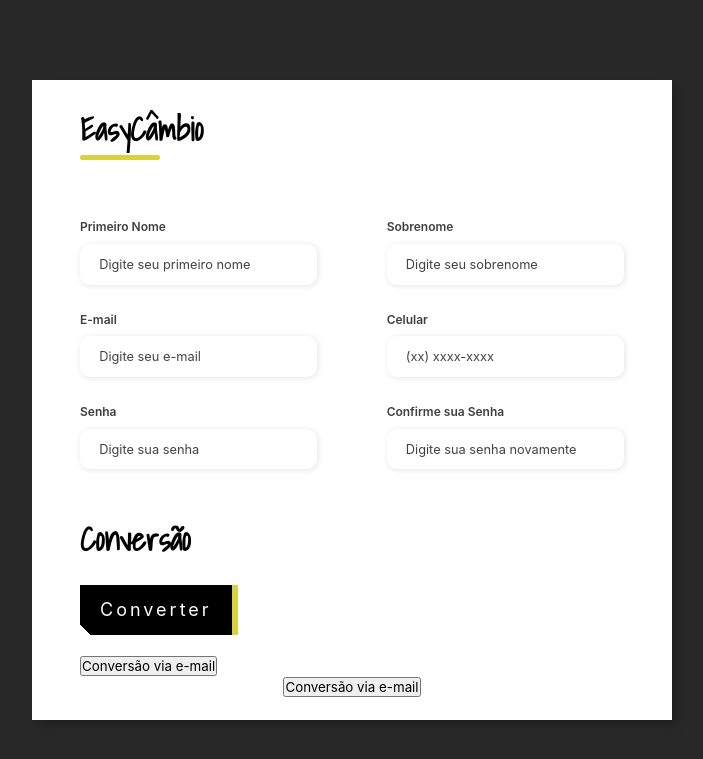
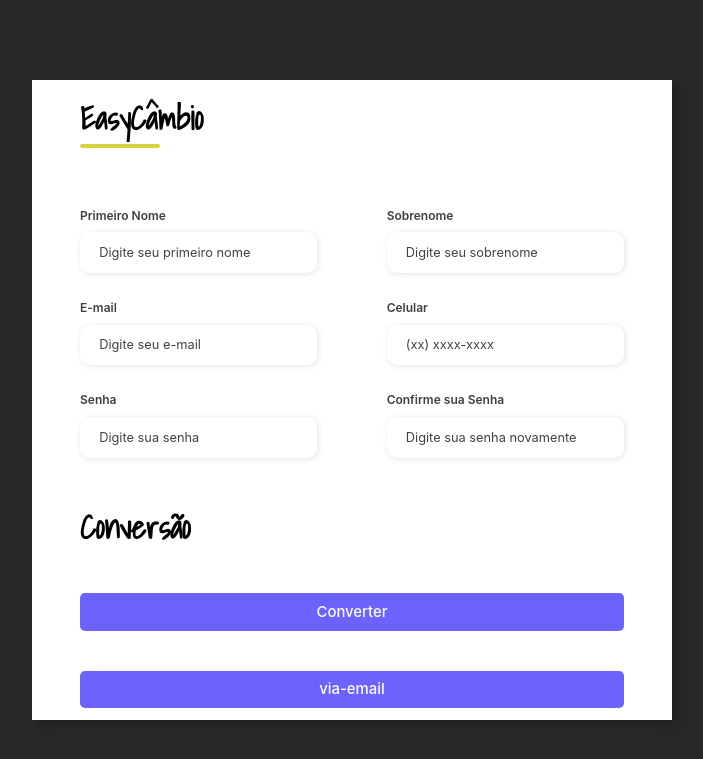
Before and after one commit to getwes/EasyCambio, a Flask app: page / in a window 1280 px wide. Shown: the top 759 px of the page, without its empty margins (288-991 px from the left). Run offline with Flask 3, Linux system fonts and the light colour scheme.

Commit message:
atualização

```diff
--- a/static/estilo.css
+++ b/static/estilo.css
@@ -137,101 +137,17 @@
 }
 
 .continue-button button {
-padding: 16px 20px;
- font-size: 18px;
- background: linear-gradient(45deg, transparent 5%, #000000 5%);
- border: 0;
- color: #fff;
- letter-spacing: 3px;
- line-height: 1;
- box-shadow: 6px 0px 0px #d6d33f;
- outline: transparent;
- position: relative;
-}
-
-button::after {
- --slice-0: inset(50% 50% 50% 50%);
- --slice-1: inset(80% -6px 0 0);
- --slice-2: inset(50% -6px 30% 0);
- --slice-3: inset(10% -6px 85% 0);
- --slice-4: inset(40% -6px 43% 0);
- --slice-5: inset(80% -6px 5% 0);
- content: "HOVER ME";
- display: block;
- position: absolute;
- top: 0;
- left: 0;
- right: 0;
- bottom: 0;
- background: linear-gradient(45deg, transparent 3%, #00e6f6 3%, #00e6f6 5%, #d6d33f 5%);
- text-shadow: -3px -3px 0px #f8f005, 3px 3px 0px #00e6f6;
- clip-path: var(--slice-0);
-}
-
-button:hover::after {
- animation: 1s glitch;
- animation-timing-function: steps(2, end);
-}
-
-@keyframes glitch {
- 0% {
-  clip-path: var(--slice-1);
-  transform: translate(-20px, -10px);
- }
-
- 10% {
-  clip-path: var(--slice-3);
-  transform: translate(10px, 10px);
- }
-
- 20% {
-  clip-path: var(--slice-1);
-  transform: translate(-10px, 10px);
- }
-
- 30% {
-  clip-path: var(--slice-3);
-  transform: translate(0px, 5px);
- }
-
- 40% {
-  clip-path: var(--slice-2);
-  transform: translate(-5px, 0px);
- }
-
- 50% {
-  clip-path: var(--slice-3);
-  transform: translate(5px, 0px);
- }
-
- 60% {
-  clip-path: var(--slice-4);
-  transform: translate(5px, 10px);
- }
-
- 70% {
-  clip-path: var(--slice-2);
-  transform: translate(-10px, 10px);
- }
-
- 80% {
-  clip-path: var(--slice-5);
-  transform: translate(20px, -10px);
- }
-
- 90% {
-  clip-path: var(--slice-1);
-  transform: translate(-10px, 0px);
- }
-
- 100% {
-  clip-path: var(--slice-1);
-  transform: translate(0);
- }
+    width: 100%;
+    margin-top: 2.5rem;
+    border: none;
+    background-color: #6c63ff;
+    padding: 0.62rem;
+    border-radius: 5px;
+    cursor: pointer;
 }
 
 .continue-button button:hover {
-    background-color: #d6d33f;
+    background-color: #6b63fff1;
 }
 
 .continue-button button a {
@@ -240,6 +156,7 @@
     font-weight: 500;
     color: #fff;
 }
+
 
 @media screen and (max-width: 1330px) {
     .form-image {
--- a/templates/cadastro_nome_email.html
+++ b/templates/cadastro_nome_email.html
@@ -26,12 +26,12 @@
                 <div class="input-group">
                     <div class="input-box">
                         <label for="firstname">Primeiro Nome</label>
-                        <input id="firstname" type="text" name="firstname" placeholder="Digite seu primeiro nome" required>
+                        <input id="firstname" type="text" name="firstname" placeholder="Digite seu primeiro nome">
                     </div>
                     <br>
                     <div class="input-box">
                         <label for="email">E-mail</label>
-                        <input id="email" type="email" name="email" placeholder="Digite seu e-mail" required>
+                        <input id="email" type="email" name="email" placeholder="Digite seu e-mail">
                     </div>
 
 
--- a/templates/home.html
+++ b/templates/home.html
@@ -61,22 +61,14 @@
                         <h1>Conversão</h1>
                     </div>
 
-
+                <div class="continue-button">
+                    <button><a href="#">Converter</a> </button>
                 </div>
-                <br>
-                <div class="continue-button">
-                    <button>Converter </button>
-                </div>
-                <br>
-                <div class="">
                     <form action="/envia_email" method="POST">
-                    <button>Conversão via e-mail</button>
+                        <div class="continue-button">
+                            <button><a href="#">via-email</a> </button>
+                        </div>
                     </form>
-                </div>
-            </form>
-            <form action="/envia_email" method="POST">
-            <button>Conversão via e-mail </button>
-        </form>
         </div>
     </div>
 </body>
```
